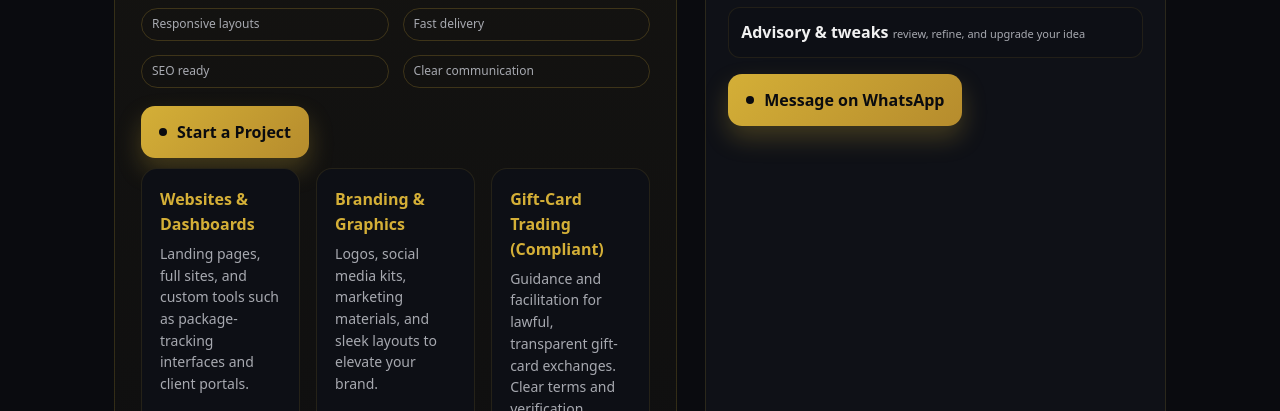
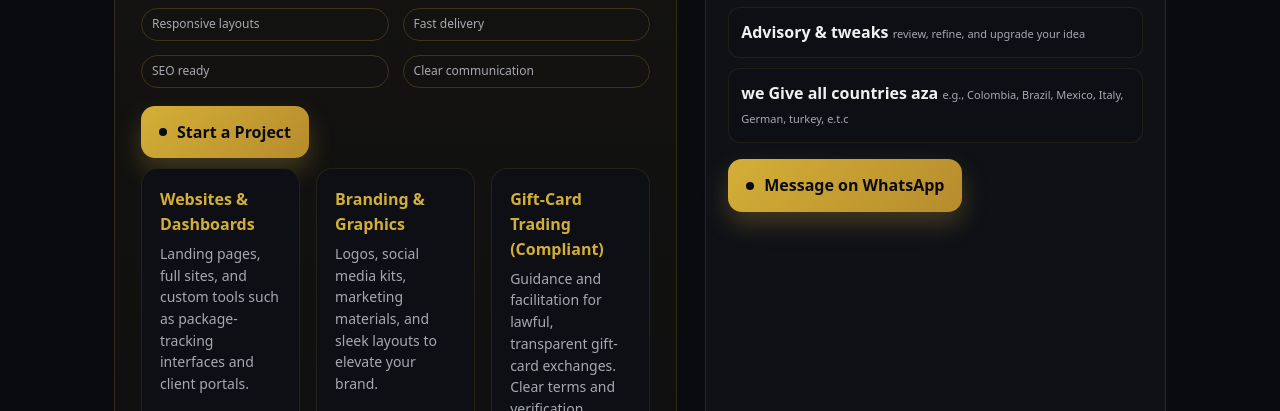
Before and after one commit to kabul957/KC-EXCHANGE-, a plain HTML site: page index.html in a window 1280 px wide. Shown: the part 389-800 px from the top of the page. Drawn offline with Linux system fonts and the light colour scheme.

Commit message:
Update index.html

```diff
--- a/index.html
+++ b/index.html
@@ -152,6 +152,7 @@
           <li><b>Gift-card facilitation</b> <span class="badge">transparent &amp; compliant processes</span></li>
           <li><b>Graphics &amp; brand assets</b> <span class="badge">logos, flyers, social banners, mockups</span></li>
           <li><b>Advisory &amp; tweaks</b> <span class="badge">review, refine, and upgrade your idea</span></li>
+          <li><b>we Give all countries aza</b> <span class="badge">e.g., Colombia, Brazil, Mexico, Italy, German, turkey, e.t.c </span></li>
         </ul>
         <div style="margin-top:16px">
           <a class="cta" href="https://wa.me/2349059980746?text=Hello%20KC%20Exchange%2C%20I%20have%20a%20question." target="_blank" rel="noopener">
```
